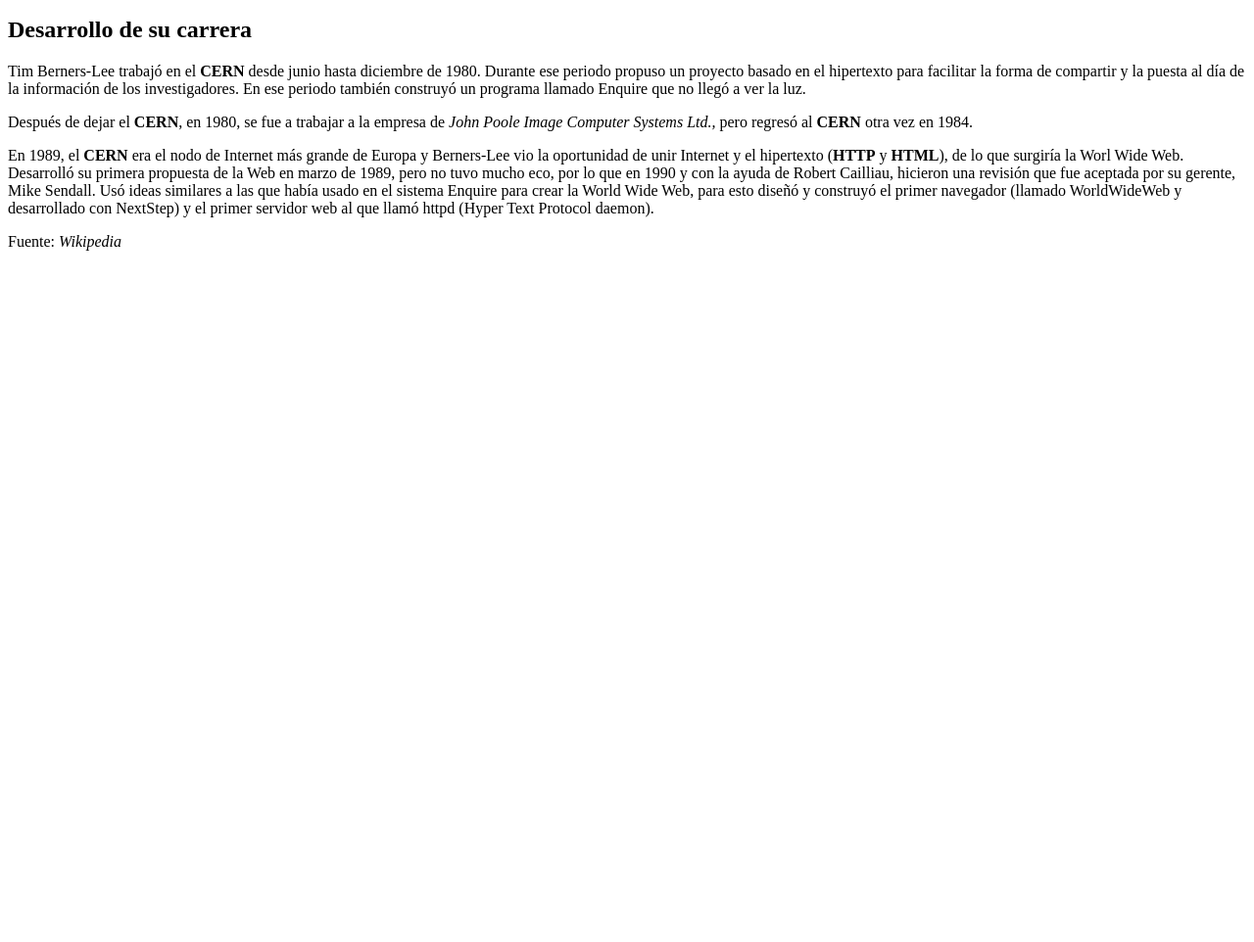
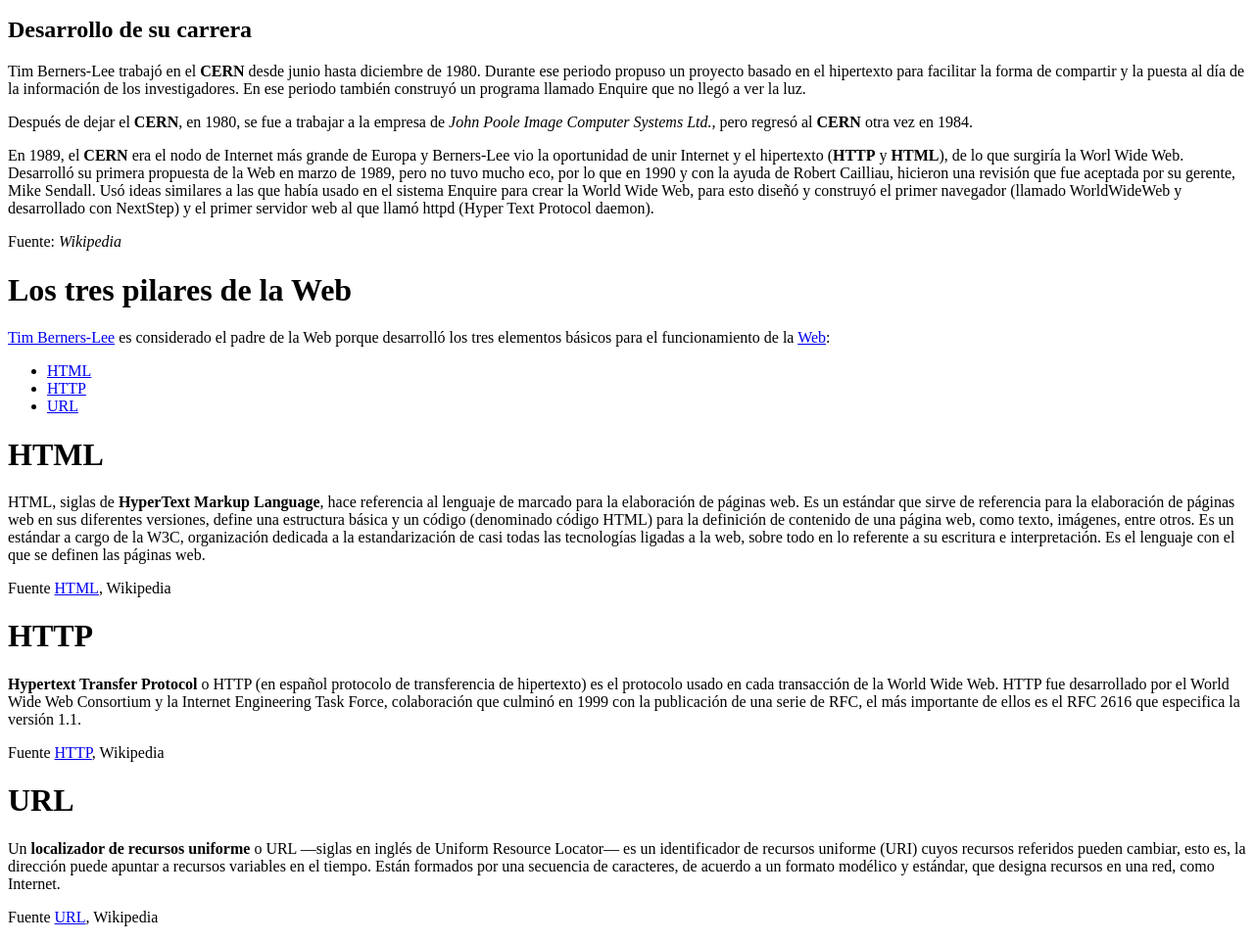
Before and after one commit to JulianGrisales/Tarea2, a plain HTML site: page index.html in a window 1280 px wide. Shown: the part 966-1928 px from the top of the page at 98% size. Before the commit the page ends 1238 px from the top, so only its background shows below. Drawn offline with Linux system fonts and the light colour scheme.

Commit message:
Add files via upload

```diff
--- a/index.html
+++ b/index.html
@@ -24,7 +24,7 @@ Desde entonces, Berners-Lee ha jugado un papel activo guiando el desarrollo de e
 
     <p>Fuente: <em>Wikipedia</em></p>
 
-<h1>Biografía de Tim Berners-Lee</h1>
+<h1>Tim Berners-Lee</h1>
     <img src="pictures/Tim_Berners_Lee.jpg">
         <p>Sir Timothy "Tim" John Berners-Lee (Londres, Reino Unido, 8 de junio de 1955) es un científico de la computación británico, conocido por ser el padre de la Web. Estabeció la primera comunicación entre un cliente y un servidor utilizando el protocolo <strong>HTTP</strong> en noviembre de 1989. En octubre de 1994 fundó el <em>Consorcio de la World Wide Web</em> (<strong>W3C</strong>) con sede en el <strong>MIT</strong>, para supervisar y estandarizar el desarrollo de las tecnologías sobre las que se fundamenta la Web y que permita el funcionamiento de Internet</p>
         <h2>Biografía</h2>
@@ -34,6 +34,36 @@ Desde entonces, Berners-Lee ha jugado un papel activo guiando el desarrollo de e
         <p>Después de dejar el <strong>CERN</strong>, en 1980, se fue a trabajar a la empresa de <em>John Poole Image Computer Systems Ltd.,</em> pero regresó al <strong>CERN</strong> otra vez en 1984.</p>
         <p>En 1989, el <strong>CERN</strong> era el nodo de Internet más grande de Europa y Berners-Lee vio la oportunidad de unir Internet y el hipertexto (<strong>HTTP</strong> y <strong>HTML</strong>), de lo que surgiría la Worl Wide Web. Desarrolló su primera propuesta de la Web en marzo de 1989, pero no tuvo mucho eco, por lo que en 1990 y con la ayuda de Robert Cailliau, hicieron una revisión que fue aceptada por su gerente, Mike Sendall. Usó ideas similares a las que había usado en el sistema Enquire para crear la World Wide Web, para esto diseñó y construyó el primer navegador (llamado WorldWideWeb y desarrollado con NextStep) y el primer servidor web al que llamó httpd (Hyper Text Protocol daemon).</p>
         <p>Fuente: <em>Wikipedia</em></p>
+     <h1>Los tres pilares de la Web</h1>
+        <p>
+            <a href="https://es.wikipedia.org/wiki/Tim_Berners-Lee">Tim Berners-Lee</a> es considerado el padre de la Web porque desarrolló los tres elementos básicos para el funcionamiento de la <a href="https://es.wikipedia.org/wiki/World_Wide_Web">Web</a>:
+        </p>
+        <ul>
+            <li><a href="#HTML">HTML</a></li>
+            <li><a href="#HTTP">HTTP</a></li>
+            <li><a href="#URL">URL</a></li>
+        </ul>
+        <h1 id="HTML">HTML</h1>
+        <p>
+            HTML, siglas de <strong>HyperText Markup Language</strong>, hace referencia al lenguaje de marcado para la elaboración de páginas web. Es un estándar que sirve de referencia para la elaboración de páginas web en sus diferentes versiones, define una estructura básica y un código (denominado código HTML) para la definición de contenido de una página web, como texto, imágenes, entre otros. Es un estándar a cargo de la W3C, organización dedicada a la estandarización de casi todas las tecnologías ligadas a la web, sobre todo en lo referente a su escritura e interpretación. Es el lenguaje con el que se definen las páginas web.
+        </p>
+        <p>
+            Fuente <a href="https://es.wikipedia.org/wiki/HTML">HTML</a>, Wikipedia
+        </p>
+        <h1 id="HTTP">HTTP</h1>
+        <p>
+             <strong>Hypertext Transfer Protocol</strong> o HTTP (en español protocolo de transferencia de hipertexto) es el protocolo usado en cada transacción de la World Wide Web. HTTP fue desarrollado por el World Wide Web Consortium y la Internet Engineering Task Force, colaboración que culminó en 1999 con la publicación de una serie de RFC, el más importante de ellos es el RFC 2616 que especifica la versión 1.1.
+        </p>
+        <p>
+            Fuente <a href="https://es.wikipedia.org/wiki/Protocolo_de_transferencia_de_hipertexto">HTTP</a>, Wikipedia
+        </p>
+        <h1>URL</h1>
+        <p>
+            Un <strong>localizador de recursos uniforme</strong> o URL —siglas en inglés de Uniform Resource Locator— es un identificador de recursos uniforme (URI) cuyos recursos referidos pueden cambiar, esto es, la dirección puede apuntar a recursos variables en el tiempo. Están formados por una secuencia de caracteres, de acuerdo a un formato modélico y estándar, que designa recursos en una red, como Internet.
+        </p>
+        <p>
+            Fuente <a href="https://es.wikipedia.org/wiki/Localizador_de_recursos_uniforme">URL</a>, Wikipedia
+        </p>
     </body>
 
 </html>
```
